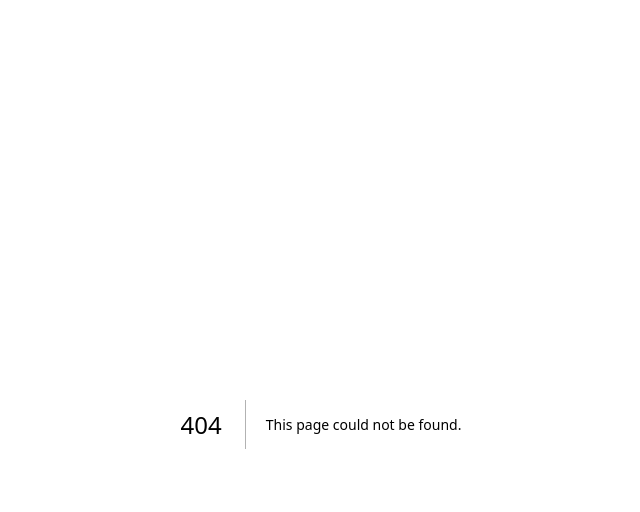
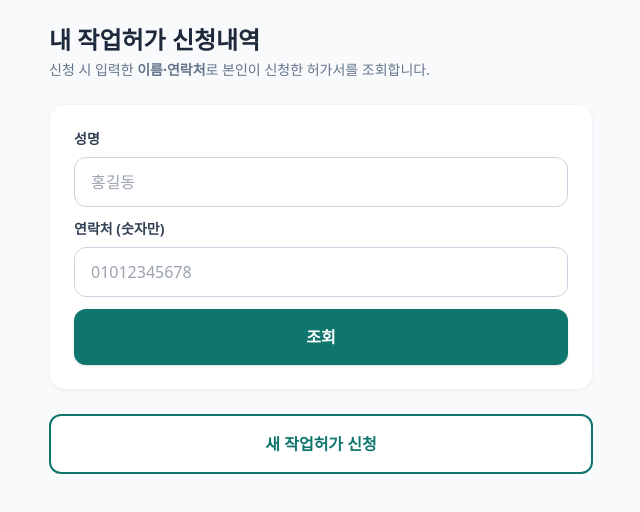
Before and after one commit to khy-921108/-, a Next.js app in the folder codexnew/: page /work-permit/my in a window 1280 px wide. Before the commit this address had no page. Shown: the top 512 px of the page, without its empty margins (319-959 px from the left). Built offline with nearby package versions, Linux system fonts and the light colour scheme.

Commit message:
Create page.tsx

```diff
--- /dev/null
+++ b/codexnew/src/app/work-permit/my/page.tsx
@@ -0,0 +1,159 @@
+'use client';
+
+import { useState } from 'react';
+import { useRouter } from 'next/navigation';
+import { SUPPLEMENTAL_WORKS } from '@/lib/work-permit-constants';
+
+interface Item {
+  permitId: string;
+  permitNumber: string;
+  workName: string;
+  workStart: string;
+  workEnd: string;
+  companyName: string;
+  supplemental: Record<string, 'Y' | 'N'>;
+  status: string;
+  createdAt: string;
+}
+
+function fmtDateTime(iso: string): string {
+  if (!iso) return '-';
+  const k = new Date(new Date(iso).getTime() + 9 * 60 * 60 * 1000);
+  const p = (n: number) => String(n).padStart(2, '0');
+  return `${k.getUTCFullYear()}.${p(k.getUTCMonth() + 1)}.${p(k.getUTCDate())} ${p(k.getUTCHours())}:${p(k.getUTCMinutes())}`;
+}
+
+export default function MyWorkPermits() {
+  const router = useRouter();
+  const [name, setName] = useState('');
+  const [phone, setPhone] = useState('');
+  const [items, setItems] = useState<Item[] | null>(null);
+  const [loading, setLoading] = useState(false);
+  const [error, setError] = useState('');
+
+  const formatPhone = (v: string) => v.replace(/[^0-9]/g, '').slice(0, 11);
+
+  const search = async () => {
+    setError('');
+    if (!name.trim() || phone.length < 10) {
+      setError('이름과 연락처를 정확히 입력해 주세요.');
+      return;
+    }
+    setLoading(true);
+    try {
+      const res = await fetch('/api/work-permits/my-list', {
+        method: 'POST',
+        headers: { 'Content-Type': 'application/json' },
+        body: JSON.stringify({ name, phone }),
+      });
+      const json = await res.json();
+      if (!json.success) {
+        setError(json.message || '조회에 실패했습니다.');
+        setItems(null);
+        return;
+      }
+      setItems(json.data.items);
+    } catch (e) {
+      console.error(e);
+      setError('네트워크 오류가 발생했습니다.');
+    } finally {
+      setLoading(false);
+    }
+  };
+
+  const suppLabels = (s: Record<string, 'Y' | 'N'>) =>
+    SUPPLEMENTAL_WORKS.filter((w) => s?.[w.key] === 'Y').map((w) => w.label);
+
+  return (
+    <main className="space-y-6">
+      <header>
+        <h1 className="text-2xl font-bold text-slate-800">내 작업허가 신청내역</h1>
+        <p className="mt-1 text-sm text-slate-500">
+          신청 시 입력한 <b>이름·연락처</b>로 본인이 신청한 허가서를 조회합니다.
+        </p>
+      </header>
+
+      <div className="card space-y-3">
+        <div>
+          <label className="label">성명</label>
+          <input className="input-base" value={name} onChange={(e) => setName(e.target.value)} placeholder="홍길동" />
+        </div>
+        <div>
+          <label className="label">연락처 (숫자만)</label>
+          <input
+            type="tel"
+            inputMode="numeric"
+            className="input-base"
+            value={phone}
+            onChange={(e) => setPhone(formatPhone(e.target.value))}
+            placeholder="01012345678"
+          />
+        </div>
+        {error && <div className="rounded-lg bg-red-50 p-2 text-sm text-red-700">{error}</div>}
+        <button onClick={search} disabled={loading} className="btn-primary">
+          {loading ? '조회 중...' : '조회'}
+        </button>
+      </div>
+
+      {items !== null && (
+        <div className="space-y-2">
+          <p className="text-xs text-slate-500">총 {items.length}건 · 카드를 누르면 상세/인쇄</p>
+          {items.map((it) => {
+            const supp = suppLabels(it.supplemental);
+            return (
+              <div
+                key={it.permitId}
+                role="button"
+                tabIndex={0}
+                onClick={() => router.push(`/work-permit/print/${it.permitId}`)}
+                onKeyDown={(e) => {
+                  if (e.key === 'Enter' || e.key === ' ') router.push(`/work-permit/print/${it.permitId}`);
+                }}
+                className="card space-y-2 cursor-pointer hover:shadow-md transition"
+              >
+                <div className="flex items-start justify-between">
+                  <div>
+                    <p className="font-mono text-sm font-bold text-brand">{it.permitNumber}</p>
+                    <p className="font-bold text-slate-800 mt-0.5 hover:underline">{it.workName}</p>
+                    <p className="text-xs text-slate-500 mt-0.5">{it.companyName}</p>
+                    <p className="text-xs text-slate-600 mt-0.5">📅 {fmtDateTime(it.workStart)} ~ {fmtDateTime(it.workEnd)}</p>
+                    {supp.length > 0 && (
+                      <p className="text-xs text-amber-700 mt-0.5">보충: {supp.join(', ')}</p>
+                    )}
+                  </div>
+                  <span className="text-slate-300 text-lg shrink-0">›</span>
+                </div>
+                <div className="flex gap-3 pt-2 border-t border-slate-100">
+                  <a
+                    href={`/work-permit/print/${it.permitId}`}
+                    onClick={(e) => e.stopPropagation()}
+                    className="text-xs font-bold text-brand hover:underline"
+                  >
+                    🖨 인쇄/상세
+                  </a>
+                  <a
+                    href={`/api/work-permits/${it.permitId}/xlsx`}
+                    onClick={(e) => e.stopPropagation()}
+                    className="text-xs font-bold text-slate-600 hover:underline"
+                  >
+                    📥 양식 .xlsx
+                  </a>
+                </div>
+              </div>
+            );
+          })}
+          {items.length === 0 && (
+            <div className="card text-center text-slate-500 py-8">
+              조회된 신청내역이 없습니다.<br />
+              <span className="text-xs">신청 시 입력한 이름·연락처와 동일해야 조회됩니다.</span>
+            </div>
+          )}
+        </div>
+      )}
+
+      <button onClick={() => router.push('/work-permit')} className="btn-secondary">
+        새 작업허가 신청
+      </button>
+    </main>
+  );
+}
```
